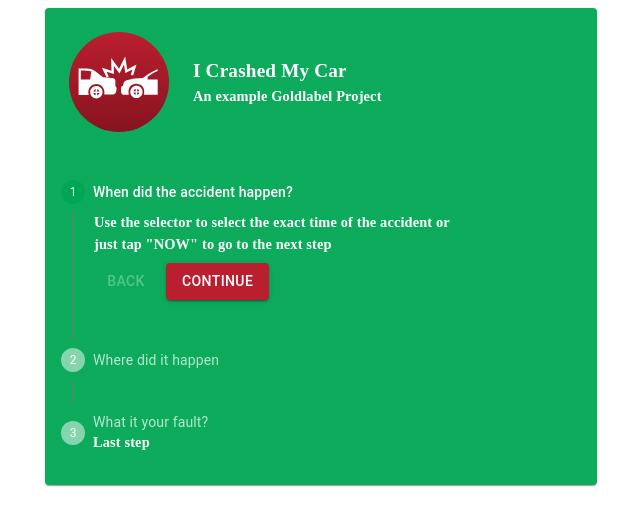
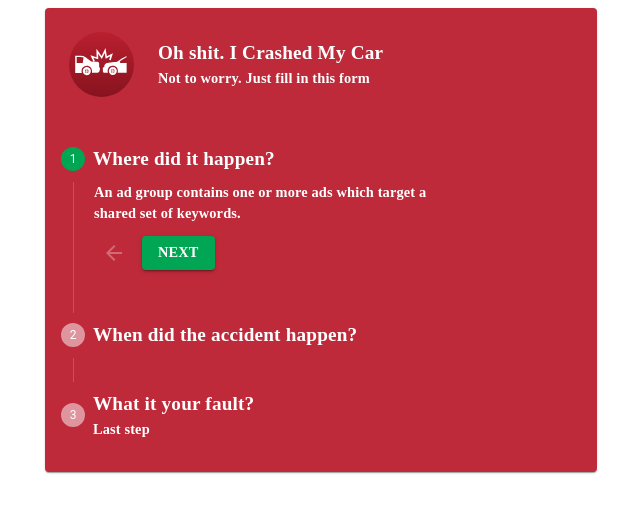
Before and after one commit to listingslab/icrashed, a React (Create React App) app in the folder frontend/: page / in a window 1280 px wide. Shown: the top 526 px of the page, without its empty margins (319-959 px from the left). Built offline with nearby package versions, Linux system fonts and the light colour scheme; no server answers; a web font is replaced by a local one.

Commit message:
Family business

```diff
--- a/frontend/src/Icrashed/components/Appshell.tsx
+++ b/frontend/src/Icrashed/components/Appshell.tsx
@@ -11,6 +11,7 @@ import {
 import {
     Font,
     Wizard,
+    Notify,
     useIcrashedDispatch,
     useIcrashedSelect,
     ping,
@@ -33,6 +34,7 @@ export function Appshell() {
       }, [dispatch, icrashed])
 
   return (<>
+            <Notify />
             <Container maxWidth="sm">
                 <Card>
                     <CardHeader
@@ -40,8 +42,8 @@ export function Appshell() {
                             <IconButton>
                                 <Avatar
                                     sx={{
-                                        height: 100,
-                                        width: 100,
+                                        height: 65,
+                                        width: 65,
                                     }}
                                     src="/iOS.svg"
                                     alt={siteTitle}/>
@@ -59,7 +61,6 @@ export function Appshell() {
                         {/* <pre>
                             {JSON.stringify(icrashed, null, 2)}
                         </pre> */}
-
                     </CardContent>
 
                 </Card>
--- /dev/null
+++ b/frontend/src/Icrashed/components/Notify.tsx
@@ -0,0 +1,48 @@
+import * as React from 'react'
+import {
+  Snackbar,
+  Alert,
+} from "@mui/material"
+import {
+  useIcrashedDispatch,
+  useIcrashedSelect,
+  selectIcrashed,
+  notifyCancel,
+} from "../"
+
+import {Font} from "../theme"
+
+export default function Notify() {
+  const dispatch = useIcrashedDispatch()
+  const icrashed = useIcrashedSelect(selectIcrashed)
+  const {notification} = icrashed
+
+  if( !notification) return null
+  let { severity, message } = notification;
+  if ( typeof message !== "string") return null
+
+  const closeNotify = () =>  {
+    dispatch(notifyCancel())
+  }
+
+  return (
+    <Snackbar
+      open
+      anchorOrigin={{
+        vertical:"bottom",
+        horizontal:"center"
+      }}
+      autoHideDuration={4000}
+      onClose={ closeNotify }
+    >
+      <Alert
+        variant="filled"
+        onClose={ closeNotify }
+        severity={ severity }>
+          <Font color="white">
+            { message }
+          </Font>
+      </Alert>
+    </Snackbar>
+  )
+}
--- a/frontend/src/Icrashed/components/Wizard.tsx
+++ b/frontend/src/Icrashed/components/Wizard.tsx
@@ -3,13 +3,14 @@ import {
   Box,
   Paper,
   Button,
+  IconButton,
   StepContent,
   StepLabel,
   Step,
   Stepper,
 } from "@mui/material"
 import {
-  // Icon,
+  Icon,
   Font,
   useIcrashedSelect,
   selectIcrashed,
@@ -42,32 +43,37 @@ export default function Wizard() {
             <StepLabel
               optional={
                 index === 2 ? (
-                  <Font variant="caption">Last step</Font>
+                  <Font>Last step</Font>
                 ) : null
               }
             >
-              {step.label}
+              <Font variant="title">
+                {step.label}
+              </Font>
             </StepLabel>
             <StepContent>
-              <Font>{step.description}</Font>
+              <Font>
+                {step.description}
+              </Font>
               <Box sx={{ mb: 2 }}>
                 <div>
 
-                  <Button
+                  <IconButton
                     disabled={index === 0}
                     onClick={handleBack}
                     sx={{ mt: 1, mr: 1 }}
                   >
-                    Back
-                  </Button>
+                    <Icon icon="left" />
+                  </IconButton>
 
                   <Button
-                    color="secondary"
                     variant="contained"
                     onClick={handleNext}
                     sx={{ mt: 1, mr: 1 }}
                   >
-                    {index === wizardSteps.length - 1 ? 'Finish' : 'Continue'}
+                    <Font>
+                      {index === wizardSteps.length - 1 ? 'Finish' : 'Next'}
+                    </Font>
                   </Button>
 
                 </div>
@@ -78,10 +84,14 @@ export default function Wizard() {
       </Stepper>
       {activeStep === wizardSteps.length && (
         <Paper square elevation={0} sx={{ p: 3 }}>
-          <Font>All steps completed - you&apos;re finished</Font>
-          <Button onClick={handleReset} sx={{ mt: 1, mr: 1 }}>
-            Reset
-          </Button>
+          <Font variant="title">
+            Thanks
+          </Font>
+          <IconButton
+            onClick={handleReset}
+            sx={{ mt: 1, mr: 1 }}>
+            <Icon icon="reset" />
+          </IconButton>
         </Paper>
       )}
     </Box>
--- a/frontend/src/Icrashed/config.tsx
+++ b/frontend/src/Icrashed/config.tsx
@@ -1,8 +1,8 @@
 // import {ConfigShape} from "./types"
 
 export const config: any = {
-    siteTitle: "I Crashed My Car",
-    siteDescription: "An example Goldlabel Project",
+    siteTitle: "Oh shit. I Crashed My Car",
+    siteDescription: "Not to worry. Just fill in this form",
     darkmode: true,
     theme: {
         primaryColor: "#ba1f2f",
--- /dev/null
+++ b/frontend/src/Icrashed/state/actions/notifyCancel.tsx
@@ -0,0 +1,16 @@
+import {
+  notifyNew,
+  setKey,
+} from "../../"
+
+export const notifyCancel = (): any =>
+  async (dispatch: any) => {
+    try {
+      dispatch(setKey({ key: "notification", value: null}))
+    } catch (e: any) {
+      dispatch(notifyNew(
+        "error",
+        `notifyCancel ${e.toString()}`
+      ))
+  }
+}
--- /dev/null
+++ b/frontend/src/Icrashed/state/actions/notifyNew.tsx
@@ -0,0 +1,21 @@
+import {
+    AlertColor,
+} from "@mui/material"
+import {
+  setKey,
+} from "../../"
+
+export const notifyNew = (
+  severity: AlertColor,
+  message: string
+) =>
+  async (dispatch: any) => {
+    try {
+      dispatch(setKey({ key: "notification", value: {
+          severity,
+          message,
+      }}))
+    } catch (e: any) {
+      console.warn(`notifyNew ${e.toString()}`)
+  }
+}
--- a/frontend/src/Icrashed/state/actions/ping.tsx
+++ b/frontend/src/Icrashed/state/actions/ping.tsx
@@ -1,7 +1,7 @@
 import axios from "axios"
 import {store, AppThunk} from "../store"
 import {
-  // notify,
+  notifyNew,
   setKey,
 } from "../../"
 
@@ -9,7 +9,6 @@ export const ping = (): AppThunk => async (dispatch) => {
   try {
     const {icrashed} = store.getState()
     const {pinging, pinged} = icrashed
-
     if (!pinging && !pinged){
       dispatch(setKey({ key: 'pinging', value: true}))
       const ep = `${process.env.REACT_APP_2ND_API}icrashed/ping`
@@ -17,7 +16,6 @@ export const ping = (): AppThunk => async (dispatch) => {
         .then(function (response) {
           const r = response.data.response
           dispatch(setKey({ key: 'pingResponse', value: r}))
-
           const {code} = r
           if (code !== "200"){
             dispatch(setKey({ key: 'error', value: {
@@ -31,7 +29,9 @@ export const ping = (): AppThunk => async (dispatch) => {
           dispatch(setKey({ key: 'error', value: {
             severity: "error",
             message: `Ping error 101. Check API`,
-          }} ))
+          }}))
+          dispatch(notifyNew("error", `Ping error 101. Check API`,)
+          )
         })
         .finally(function () {
           dispatch(setKey({ key: 'pinging', value: false}))
@@ -39,6 +39,6 @@ export const ping = (): AppThunk => async (dispatch) => {
         })
     }
   } catch (error: any) {
-    // dispatch(notify("warning", "Failed to ping the API :("))
+    dispatch(notifyNew("warning", "Failed to ping the API :("))
   }
 }
--- a/frontend/src/Icrashed/state/reducer.tsx
+++ b/frontend/src/Icrashed/state/reducer.tsx
@@ -10,6 +10,7 @@ const initialState: any = {
   pinging: false,
   pinged: false,
   pingResponse: null,
+  notification: null,
   wizardSteps,
 }
 
--- a/frontend/src/Icrashed/state/wizardSteps.tsx
+++ b/frontend/src/Icrashed/state/wizardSteps.tsx
@@ -1,4 +1,9 @@
 export const wizardSteps = [
+    {
+      label: 'Where did it happen?',
+      description:
+        'An ad group contains one or more ads which target a shared set of keywords.',
+    },
     {
       label: 'When did the accident happen?',
       description: `Use the selector to select the exact time of the accident or
@@ -6,11 +11,7 @@ export const wizardSteps = [
       `,
 
     },
-    {
-      label: 'Where did it happen',
-      description:
-        'An ad group contains one or more ads which target a shared set of keywords.',
-    },
+
     {
       label: 'What it your fault?',
       description: `We won't hold you to this answer`,
--- a/frontend/src/Icrashed/theme/makeTheme.tsx
+++ b/frontend/src/Icrashed/theme/makeTheme.tsx
@@ -16,7 +16,7 @@ export function makeTheme(
       },
       background: {
         default: mode === 'light' ? primary : secondary,
-        paper: mode === 'light' ? 'white' : secondary,
+        paper: mode === 'light' ? secondary : primary,
       },
     },
   }
```
Also changed, not shown: frontend/src/Icrashed/index.tsx (+7 -0 lines).
